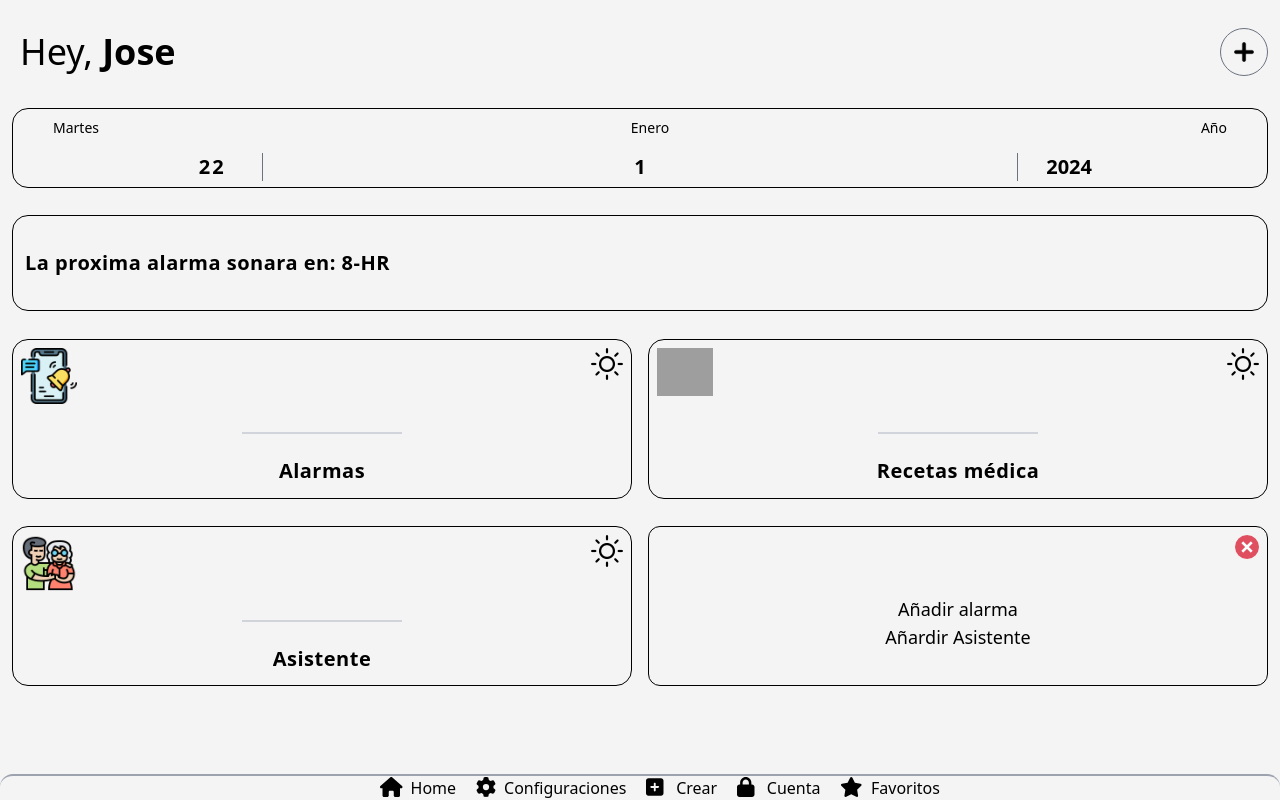
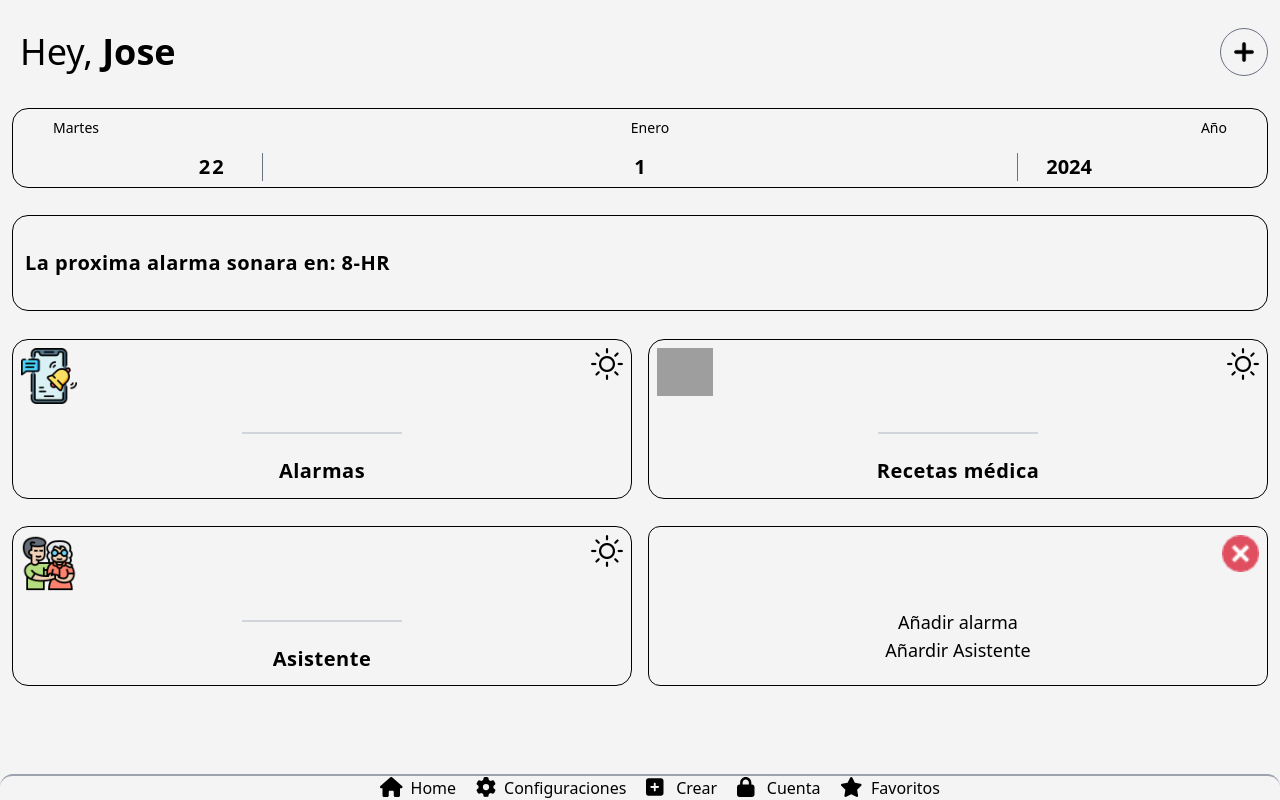
Before and after one commit to Josee-cmd/Tailwind-Practice, a React (Vite) app: page /Tailwind-Practice/panel/home in a window 1280 px wide. Both pictures are taken after a click on the picture 958 px from the left and 606 px from the top of the page. Built offline with nearby package versions, Linux system fonts and the light colour scheme; grey boxes are pictures that could not be loaded.

Commit message:
percentage of project 40%

```diff
--- a/src/Pages/Panel.jsx
+++ b/src/Pages/Panel.jsx
@@ -95,12 +95,12 @@ function Panel() {
         <div
           className={`${
             change ? "items " : "itemsHide"
-          } invisible border border-black rounded-xl w-full h-0 flex flex-col flex-wrap `}
+          } invisible border border-black rounded-xl w-full h-0 grid grid-rows-3 `}
         >
           <div className={`${change ? 'visible ':''} invisible flex justify-end pr-2 py-2`}>
             <img src={close} alt="no found" onClick={handleClass}/>
           </div>
-          <div className={`${change ? 'visible ':''} invisible h-28 flex flex-col justify-center items-center  text-lg font-medium`}>
+          <div className={`${change ? 'visible ':''} invisible h-28 flex flex-col justify-center items-center  text-lg font-medium `}>
             <Link to = "NoFound">Añadir alarma</Link>
             <Link to = "NoFound">Añardir Asistente</Link>
           </div>
```
Also changed, not shown: 2 other files (tests, documents, lock files or other folders).
